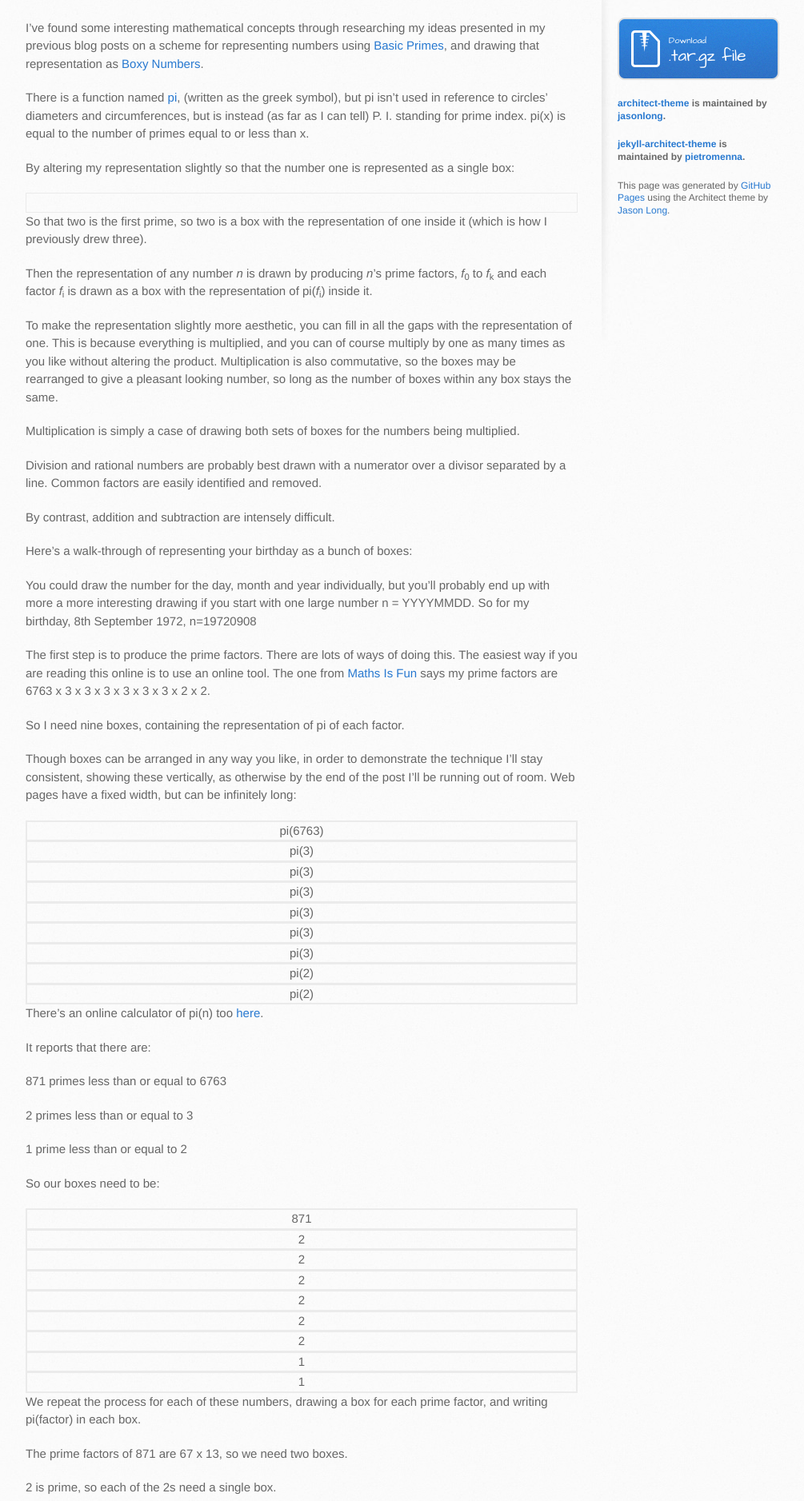
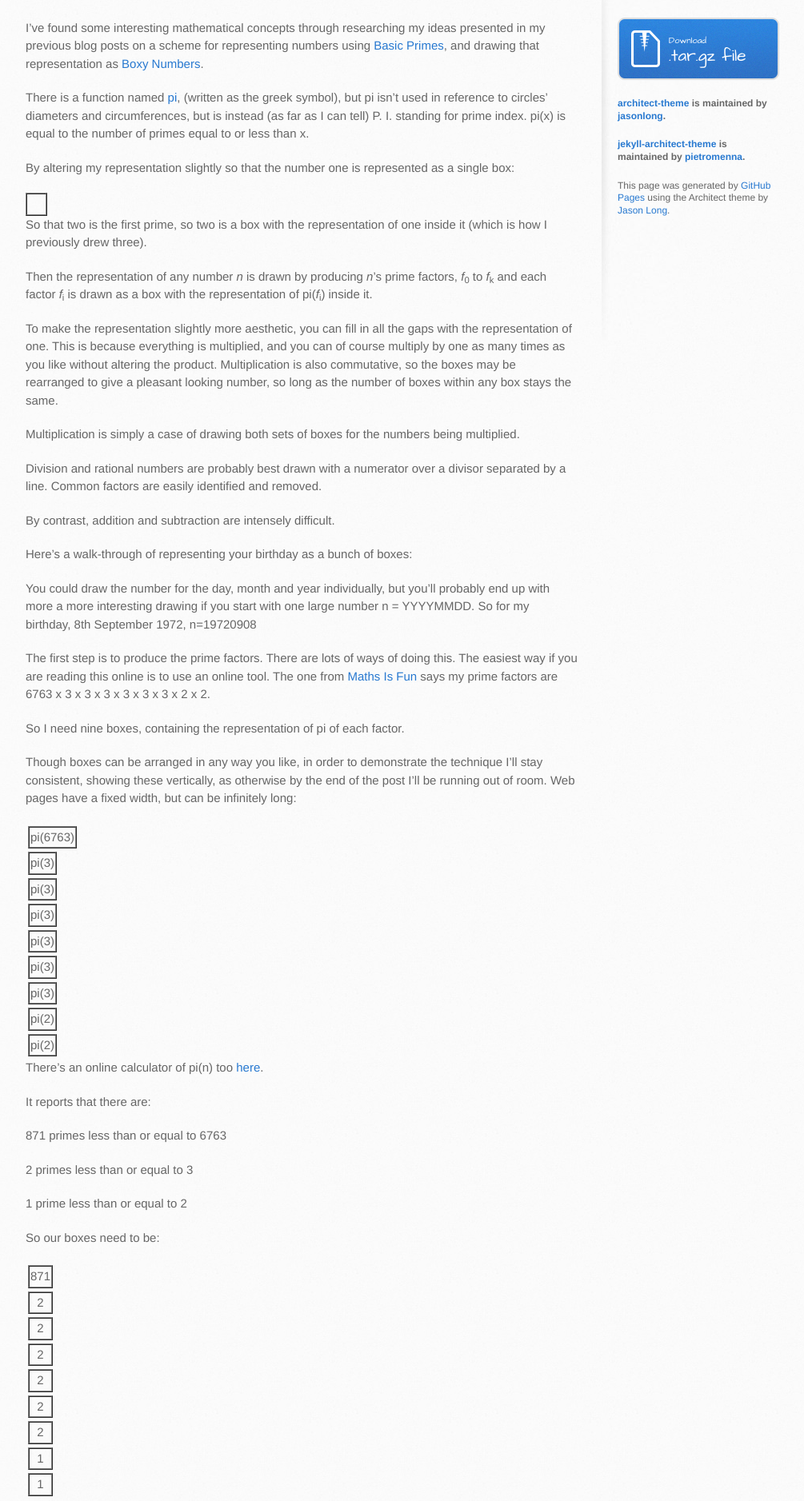
Before and after one commit to datacute/datacute.github.io, a Jekyll site: the page built from _posts/2008-06-22-mathematics-of-boxy-numbers.md, in a window 1280 px wide. Shown: the part 310-2187 px from the top of the page at 80% size, without its empty margins (138-1143 px from the left). Built offline with Jekyll 4.4.1, drawn with Linux system fonts in a browser that asks for light colours; Markdown is read by kramdown in place of the engine named in the settings.

Commit message:
Removing the custom display of tables

```diff
--- a/stylesheets/stylesheet.css
+++ b/stylesheets/stylesheet.css
@@ -409,23 +409,6 @@
   font-weight: bold;
 }
 
-/* Tables
-   ========================================================================== */
-
-/**
- * Remove most spacing between table cells.
- */
-
-table {
-  border-spacing: 0;
-  border-collapse: collapse;
-}
-
-td,
-th {
-  padding: 0;
-}
-
 /* LAYOUT STYLES */
 body {
   font-family: 'Helvetica Neue', Helvetica, Arial, serif;
@@ -587,11 +570,6 @@
   border-top: solid 1px #ddd;
 }
 
-table {
-  width: 100%;
-  border: 1px solid #ebebeb;
-}
-
 th {
   font-weight: 500;
 }
@@ -599,7 +577,6 @@
 td {
   font-weight: 300;
   text-align: center;
-  border: 1px solid #ebebeb;
 }
 
 form {
```
